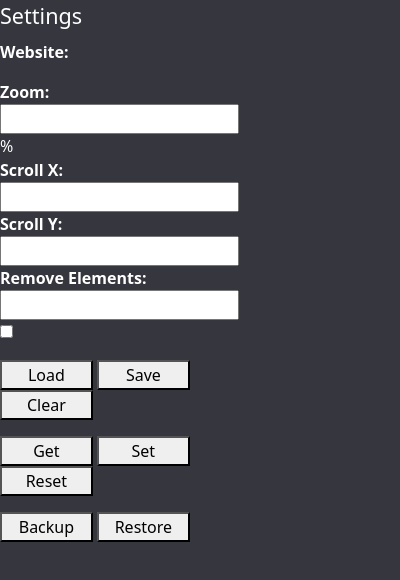
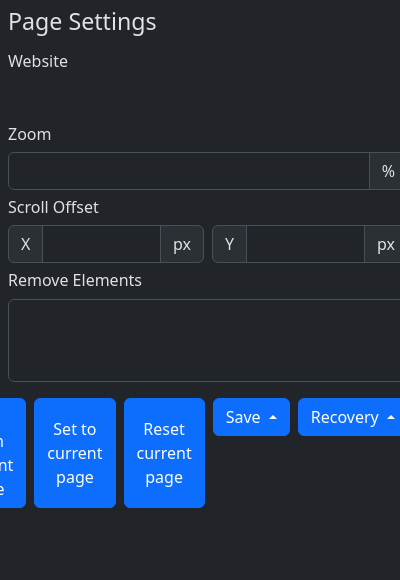
Before and after one commit to damidhagor/PageSettingsChromeExtension, a browser extension: page extension/popup.html in a window 400 px wide. Drawn offline with Linux system fonts and the light colour scheme.

Commit message:
Initial popup redesign

```diff
--- a/extension/popup.html
+++ b/extension/popup.html
@@ -1,11 +1,10 @@
 <!DOCTYPE html>
-<html>
+<html data-bs-theme="dark">
 
 <head>
     <link rel="stylesheet" type="text/css" href="bootstrap/bootstrap.min.css" />
     <script src="bootstrap/bootstrap.bundle.min.js"></script>
 
-    <link rel="stylesheet" type="text/css" href="popup.css" />
     <script src="scripts/functions/settings.js"></script>
     <script src="scripts/functions/messages.js"></script>
     <script src="scripts/functions/page.js"></script>
@@ -16,55 +15,77 @@
 </head>
 
 <body>
-    <fieldset>
-        <legend>Settings</legend>
+    <div class="d-flex flex-column gap-2 m-2"
+         style="width: 400px; height: 500px;">
 
-        <p>
-            <b>Website: </b>
-            <span id="websiteLbl"></span>
-        </p>
+        <h3>Page Settings</h3>
 
-        <p>
         <div>
-            <b>Zoom: </b>
-            <input id="zoomTb" type="text" />
-            %
+            <h6 class="form-label">Website</h6>
+            <input type="text" readonly class="form-control-plaintext" id="websiteLbl">
         </div>
+
         <div>
-            <b>Scroll X: </b>
-            <input id="scrollXTb" type="text" />
+            <h6 class="form-label">Zoom</h6>
+            <div class="input-group">
+                <input type="text" id="zoomTb" class="form-control">
+                <span class="input-group-text">%</span>
+            </div>
         </div>
+
         <div>
-            <b>Scroll Y: </b>
-            <input id="scrollYTb" type="text" />
+            <h6 class="form-label">Scroll Offset</h6>
+            <div class="d-flex flex-row gap-2">
+                <div class="input-group">
+                    <span class="input-group-text">X</span>
+                    <input type="text" id="scrollXTb" class="form-control">
+                    <span class="input-group-text">px</span>
+                </div>
+                <div class="input-group">
+                    <span class="input-group-text">Y</span>
+                    <input type="text" id="scrollYTb" class="form-control">
+                    <span class="input-group-text">px</span>
+                </div>
+            </div>
         </div>
-        <div>
-            <b>Remove Elements: </b>
-            <input id="elementsQueryTb" type="text" />
-            <input id="hideElementsCbx" type="checkbox" />
+
+        <div class="d-flex flex-column flex-grow-1">
+            <h6 class="form-label">Remove Elements</h6>
+            <textarea id="elementsQueryTb"
+                      class="form-control flex-grow-1"
+                      style="resize: none;"></textarea>
         </div>
-        </p>
 
-        <p id="statusLbl"></p>
-    </fieldset>
+        <div id="statusLbl"></div>
 
-    <p>
-        <button id="loadBtn" class="data-button">Load</button>
-        <button id="saveBtn" class="data-button">Save</button>
-        <button id="clearBtn" class="data-button">Clear</button>
-    </p>
+        <div class="d-flex flex-row gap-2 justify-content-end">
+            <button class="btn btn-primary" id="getBtn">Get from current page</button>
+            <button class="btn btn-primary" id="setBtn">Set to current page</button>
+            <button class="btn btn-primary" id="resetBtn">Reset current page</button>
 
-    <p>
-        <button id="getBtn" class="data-button">Get</button>
-        <button id="setBtn" class="data-button">Set</button>
-        <button id="resetBtn" class="data-button">Reset</button>
-    </p>
+            <div class="dropup">
+                <button class="btn btn-primary dropdown-toggle" type="button" data-bs-toggle="dropdown" aria-expanded="false">
+                    Save
+                </button>
+                <ul class="dropdown-menu">
+                    <li><button class="dropdown-item" id="loadBtn">Load stored settings</button></li>
+                    <li><button class="dropdown-item" id="saveBtn">Store settings</button></li>
+                    <li><button class="dropdown-item" id="clearBtn">Clear stored settings</button></li>
+                </ul>
+            </div>
 
-    <p>
-        <button id="backupBtn" class="data-button">Backup</button>
-        <button id="restoreBtn" class="data-button">Restore</button>
-        <input id="restoreInput" type="file" class="hidden">
-    </p>
+            <div class="dropup">
+                <button class="btn btn-primary dropdown-toggle" type="button" data-bs-toggle="dropdown" aria-expanded="false">
+                    Recovery
+                </button>
+                <ul class="dropdown-menu">
+                    <li><button class="dropdown-item" id="backupBtn">Export all settings</button></li>
+                    <li><button class="dropdown-item" id="restoreBtn">Import all settings</button></li>
+                    <li><input id="restoreInput" type="file" style="display: none;"></li>
+                </ul>
+            </div>
+        </div>
+    </div>
 </body>
 
 </html>
--- a/extension/scripts/popup.js
+++ b/extension/scripts/popup.js
@@ -17,7 +17,7 @@ var __awaiter = (this && this.__awaiter) || function (thisArg, _arguments, P, ge
     let activeTabInfo = null;
     let settings = createDefaultPageSettings();
     let settingsStatus = SettingsStatus.Unsaved;
-    let websiteLbl;
+    let websiteTb;
     let zoomTb;
     let scrollXTb;
     let scrollYTb;
@@ -33,8 +33,8 @@ var __awaiter = (this && this.__awaiter) || function (thisArg, _arguments, P, ge
     let restoreBtn;
     let restoreInput;
     document.addEventListener("DOMContentLoaded", () => __awaiter(this, void 0, void 0, function* () {
-        var _a, _b, _c, _d, _e, _f, _g, _h, _j, _k, _l, _m, _o, _p;
-        websiteLbl = document.querySelector("#websiteLbl");
+        var _a, _b, _c, _d, _e, _f, _g, _h, _j, _k, _l, _m, _o;
+        websiteTb = document.querySelector("#websiteLbl");
         statusLbl = document.querySelector("#statusLbl");
         (_a = (zoomTb = document.querySelector("#zoomTb"))) === null || _a === void 0 ? void 0 : _a.addEventListener("input", tb_input);
         (_b = (scrollXTb = document.querySelector("#scrollXTb"))) === null || _b === void 0 ? void 0 : _b.addEventListener("input", tb_input);
@@ -182,7 +182,7 @@ var __awaiter = (this && this.__awaiter) || function (thisArg, _arguments, P, ge
     function setSettingsToUI() {
         var _a, _b;
         updateStatusLbl();
-        websiteLbl.innerHTML = (_a = activeTabInfo === null || activeTabInfo === void 0 ? void 0 : activeTabInfo.host) !== null && _a !== void 0 ? _a : "unknown";
+        websiteTb.value = (_a = activeTabInfo === null || activeTabInfo === void 0 ? void 0 : activeTabInfo.host) !== null && _a !== void 0 ? _a : "unknown";
         zoomTb.value = isNaN(settings.zoomFactor) || settings.zoomFactor === null ? "-" : String(settings.zoomFactor * 100);
         scrollXTb.value = isNaN(settings.scrollX) || settings.scrollX == null ? "-" : String(settings.scrollX);
         scrollYTb.value = isNaN(settings.scrollY) || settings.scrollY == null ? "-" : String(settings.scrollY);
--- a/src/popup.ts
+++ b/src/popup.ts
@@ -9,7 +9,7 @@
     let settings: PageSettings = createDefaultPageSettings();
     let settingsStatus: SettingsStatus = SettingsStatus.Unsaved;
 
-    let websiteLbl: HTMLSpanElement;
+    let websiteTb: HTMLInputElement;
     let zoomTb: HTMLInputElement;
     let scrollXTb: HTMLInputElement;
     let scrollYTb: HTMLInputElement;
@@ -26,7 +26,7 @@
     let restoreInput: HTMLInputElement;
 
     document.addEventListener("DOMContentLoaded", async () => {
-        websiteLbl = <HTMLSpanElement>document.querySelector("#websiteLbl");
+        websiteTb = <HTMLInputElement>document.querySelector("#websiteLbl");
         statusLbl = <HTMLParagraphElement>document.querySelector("#statusLbl");
         (zoomTb = <HTMLInputElement>document.querySelector("#zoomTb"))?.addEventListener("input", tb_input);
         (scrollXTb = <HTMLInputElement>document.querySelector("#scrollXTb"))?.addEventListener("input", tb_input);
@@ -195,7 +195,7 @@
 
     function setSettingsToUI() {
         updateStatusLbl();
-        websiteLbl.innerHTML = activeTabInfo?.host ?? "unknown";
+        websiteTb.value = activeTabInfo?.host ?? "unknown";
         zoomTb.value = isNaN(settings.zoomFactor) || settings.zoomFactor === null ? "-" : String(settings.zoomFactor * 100);
         scrollXTb.value = isNaN(settings.scrollX) || settings.scrollX == null ? "-" : String(settings.scrollX);
         scrollYTb.value = isNaN(settings.scrollY) || settings.scrollY == null ? "-" : String(settings.scrollY);
```
